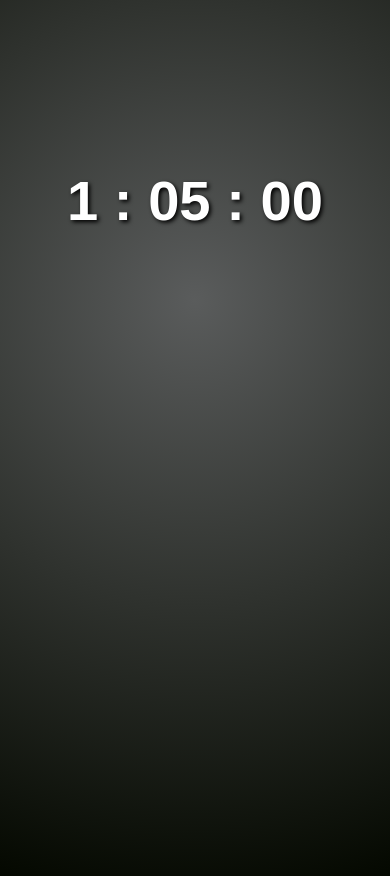
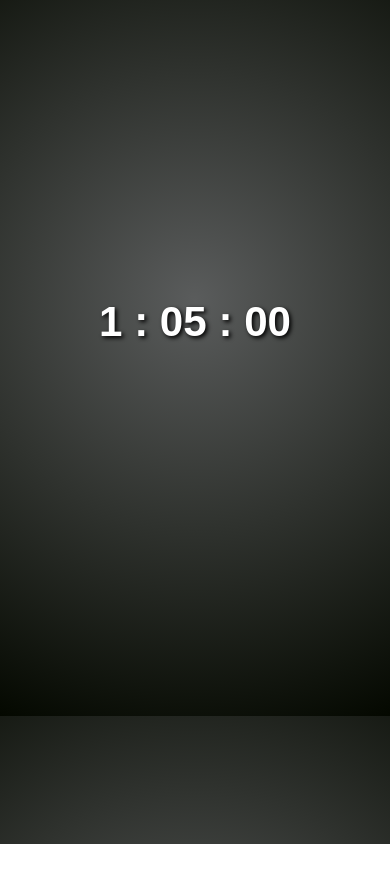
Before and after one commit to graysonhicks/tiy-2.4-color-clock, a plain HTML site: page index.html in a window 390 px wide. After the commit the page ends 844 px from the top, so only its background shows below. Drawn offline with Linux system fonts and the light colour scheme.

Commit message:
updated media queries

```diff
--- a/index.html
+++ b/index.html
@@ -3,6 +3,7 @@
 
   <head>
     <meta name="name" charset="utf-8" content="content">
+    <meta name="viewport" content="width=device-width, initial-scale=1.0">
     <link rel="stylesheet" href="main.css">
     <title>TIY Color Clock</title>
   </head>
@@ -20,7 +21,6 @@
         </h1>
         <div class="progress-bar"></div>
       </section>
-
     </section>
     <footer>
     </footer>
--- a/main.css
+++ b/main.css
@@ -1,3 +1,7 @@
+* {
+  box-sizing: border-box;
+}
+
 body {
   height: 700px;
   background: radial-gradient(circle at 50% 300px, #5a5c5c, #cfc8c8);
@@ -7,9 +11,13 @@ body {
   height: 300px;
   width: 100%;
   background: transparent;
-  max-width: 1080px;
-  margin-left: 8%;
+  max-width: 980px;
+  margin-left: 14%;
   margin-top: 20%;
+}
+
+.elapsed-time {
+  text-align: center;
 }
 
 .stopwatch {
@@ -35,6 +43,8 @@ h1 {
   width: 100px;
   max-width: 1080px;
   height: 20px;
+  position: relative;
+  right: 35px
 }
 
 
@@ -44,30 +54,112 @@ h1 {
 }
 
 
-@media (min-width: 1920px) {
+@media (min-width: 1024px) {
   .container {
-    margin-left: 23%;
+    margin-left: 5%;
   }
-}
-
-@media (max-width: 800px) {
-  .stopwatch {
-    font-size: 48px;
-  }
-  .container {
-    margin-left: 0px;
+  body {
+    height: 540px;
   }
 }
 
 @media (max-width: 768px) {
   .container {
-    margin-top: 45%;
+    max-width: 768px;
+    margin-left: 0px;
+    padding-top: 100px;
+  }
+  .progress-bar {
+    right: 0px;
+  }
+  body {
+    height: 865px;
+    background: radial-gradient(circle at 50% 50%, #5a5c5c, #cfc8c8);
+  }
+}
+
+@media (max-width: 736px) {
+  .stopwatch {
+    font-size: 48px;
+  }
+
+  .container {
+    margin-left: 0px;
+    margin-top: 100px;
+    padding-top: 0px
+  }
+
+  .container h1 {
+    padding-top: 50px;
+  }
+
+  body {
+    height: 307px;
+    background: radial-gradient(circle at 50% 10%, #5a5c5c, #cfc8c8);
+    background-position: center;
+  }
+
+  .progress-bar {
+    right: 0px;
+    height: 10px;
+  }
+}
+
+@media (max-width: 667px) {
+  .container {
+    margin-top: 60px;
   }
 }
 
 
-@media (max-width: 375px) {
+@media (max-width: 568px) {
   .stopwatch {
     font-size: 36px;
   }
+  .container {
+    margin-top: 0px;
+    padding-top: 40px;
+  }
+  h1.elapsed-time {
+    margin-top: 0px;
+  }
+  body {
+    height: 304px;
+  }
 }
+
+@media (max-width: 414px) {
+    body {
+      height: 700px;
+    }
+    h1.elapsed-time {
+      padding-top: 250px;
+    }
+}
+
+@media (max-width: 375px) {
+    body {
+      height: 650px;
+    }
+    h1.elapsed-time {
+      padding-top: 200px;
+    }
+}
+
+@media (max-width: 320px) {
+    body {
+      height: 550px;
+    }
+    h1.elapsed-time {
+      padding-top: 175px;
+    }
+}
+
+@media (max-width: 320px) and (max-height: 480px){
+    body {
+      height: 462px;
+    }
+    h1.elapsed-time {
+      padding-top: 125px;
+    }
+}
```
Also changed, not shown: main.js (+4 -4 lines).
